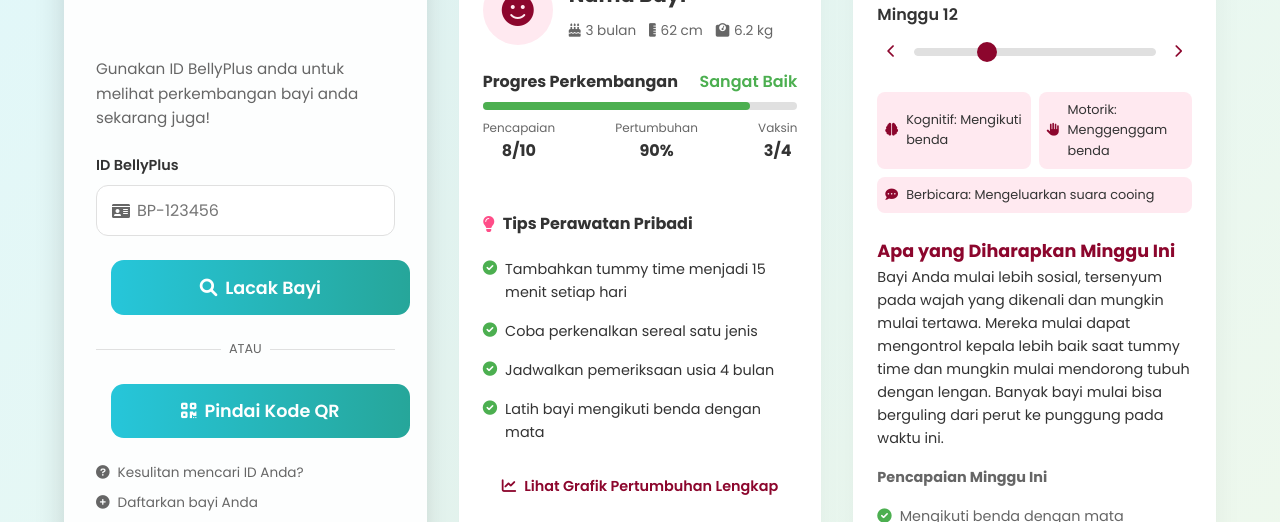
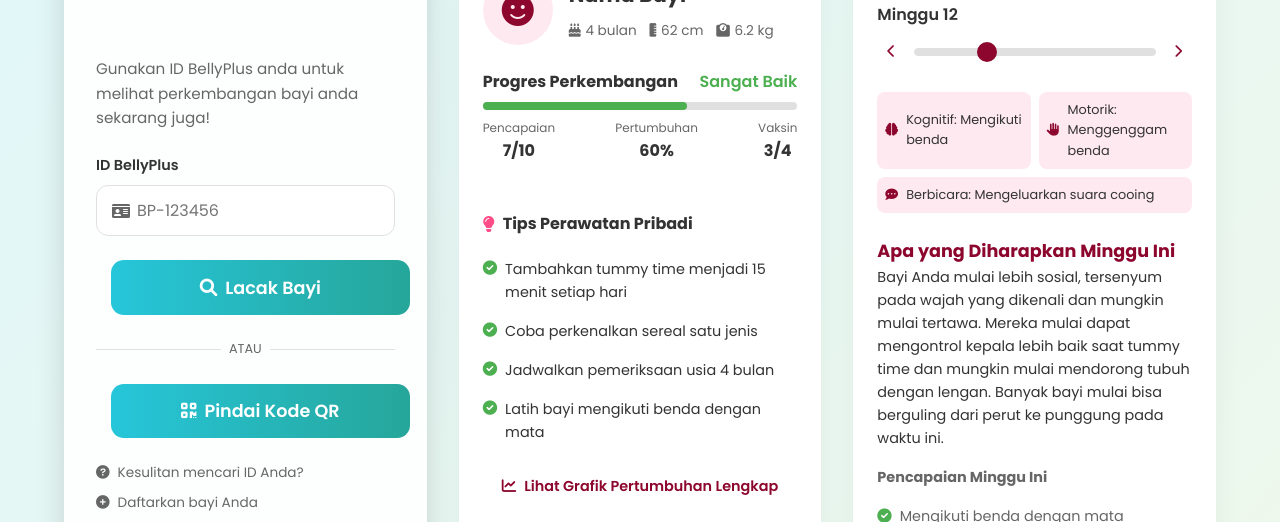
Before and after one commit to AchiraStudio/BellyPlus, a plain HTML site: page pages/tracker.html in a window 1280 px wide. Shown: the part 278-800 px from the top of the page. Drawn offline with Linux system fonts and the light colour scheme.

Commit message:
Update tracker.html

```diff
--- a/pages/tracker.html
+++ b/pages/tracker.html
@@ -118,7 +118,7 @@
                     <div class="baby-basic-info">
                         <h3 id="babyName">Nama Bayi</h3>
                         <div class="baby-meta">
-                            <span><i class="fas fa-birthday-cake"></i> <span id="babyAge">3 bulan</span></span>
+                            <span><i class="fas fa-birthday-cake"></i> <span id="babyAge">4 bulan</span></span>
                             <span><i class="fas fa-ruler-vertical"></i> <span id="babyHeight">62 cm</span></span>
                             <span><i class="fas fa-weight"></i> <span id="babyWeight">6.2 kg</span></span>
                         </div>
@@ -131,16 +131,16 @@
                         <span id="babyStatus">Sangat Baik</span>
                     </div>
                     <div class="progress-bar">
-                        <div class="progress-fill" style="width: 85%"></div>
+                        <div class="progress-fill" style="width: 65%"></div>
                     </div>
                     <div class="progress-stats">
                         <div>
                             <span>Pencapaian</span>
-                            <strong>8/10</strong>
+                            <strong>7/10</strong>
                         </div>
                         <div>
                             <span>Pertumbuhan</span>
-                            <strong>90%</strong>
+                            <strong>60%</strong>
                         </div>
                         <div>
                             <span>Vaksin</span>
```
